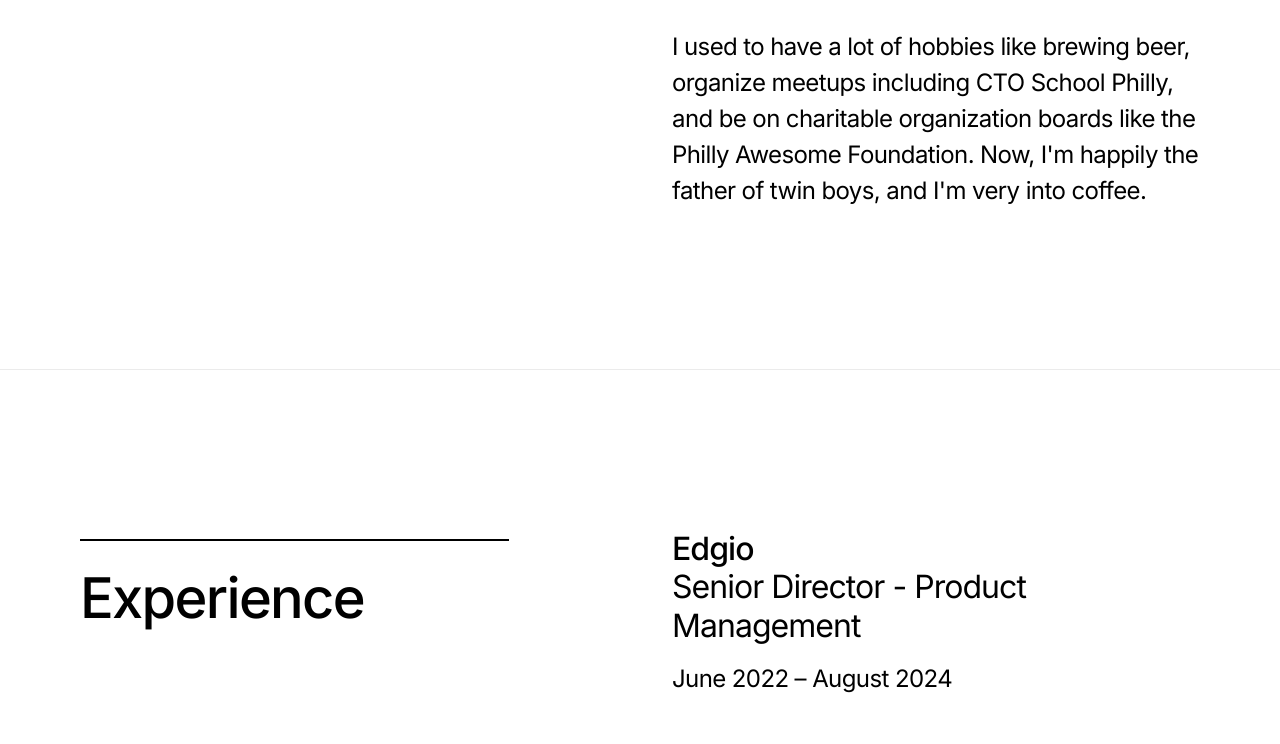
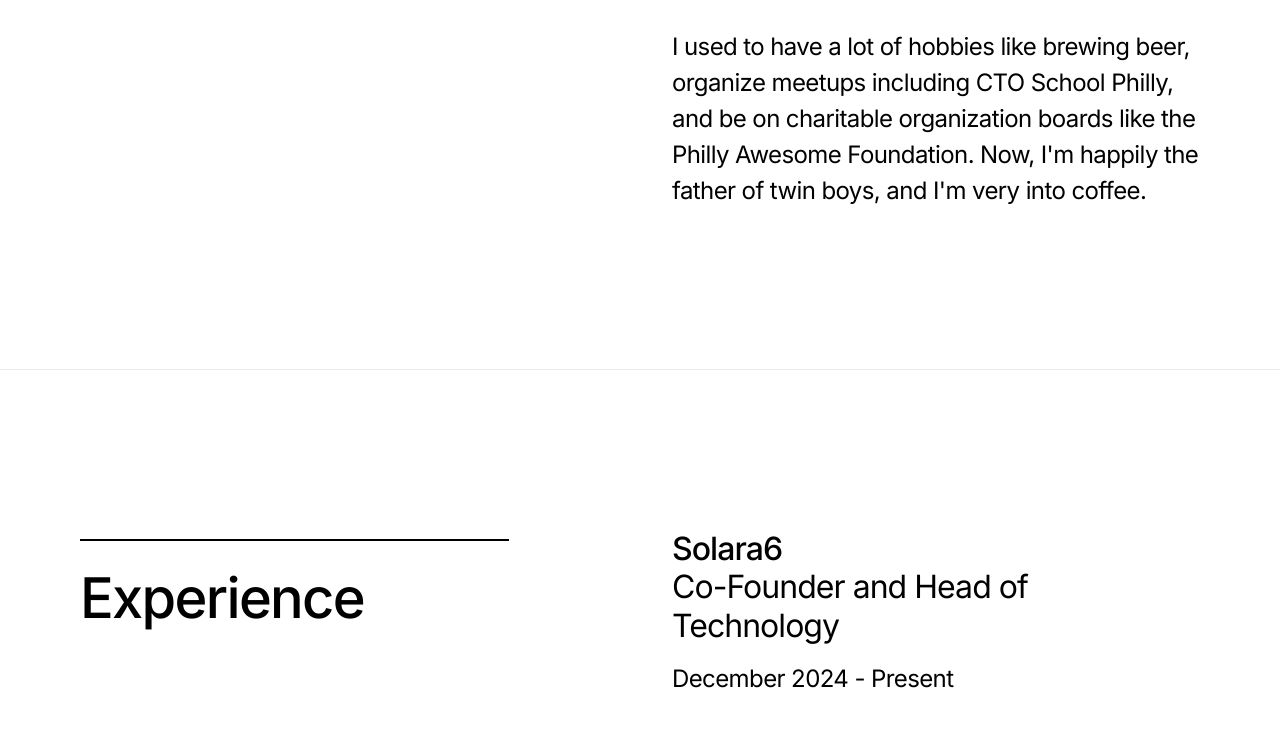
Before and after one commit to howdiz/rad-www, a plain HTML site: page index.html in a window 1280 px wide. Shown: the part 2827-3571 px from the top of the page. Drawn offline with nearby package versions, Linux system fonts and the light colour scheme.

Commit message:
Update professional experience to reflect co-founding Solara6 and current role as Head of Technology.

```diff
--- a/index.html
+++ b/index.html
@@ -180,7 +180,7 @@ main:focus-visible {
             <div class="layout-12-column">
               <div id="w-node-a95b2831-2b6f-c134-dcd4-e94e0cada7a8-92f269e1" class="content-wrapper">
                 <p class="text-size-large">I've been building products on the internet for 20 years and leading teams for over 10 years.</p>
-                <p class="text-size-large margin-0">Most recently at Edgio. Previously, Layer0. Before that, Linode.</p>
+                <p class="text-size-large margin-0">Most recently I cofounded <a href="https://www.solara6.com">Solara6</a>. Previously, Layer0. Before that, Linode.</p>
               </div>
             </div>
           </div>
@@ -235,6 +235,13 @@ main:focus-visible {
                 </div>
               </div>
               <div id="w-node-_5b931a6c-c811-8665-1c3a-692638b3b89b-92f269e1" class="content-wrapper">
+                <article class="list-item is-first">
+                  <div class="padding-bottom padding-small">
+                    <h3>Solara6</h3>
+                    <h3 class="text-weight-regular">Co-Founder and Head of Technology</h3>
+                  </div>
+                  <p class="text-size-medium margin-0">December 2024 - Present</p>
+                </article>
                 <article class="list-item is-first">
                   <div class="padding-bottom padding-small">
                     <h3>Edgio</h3>
```
